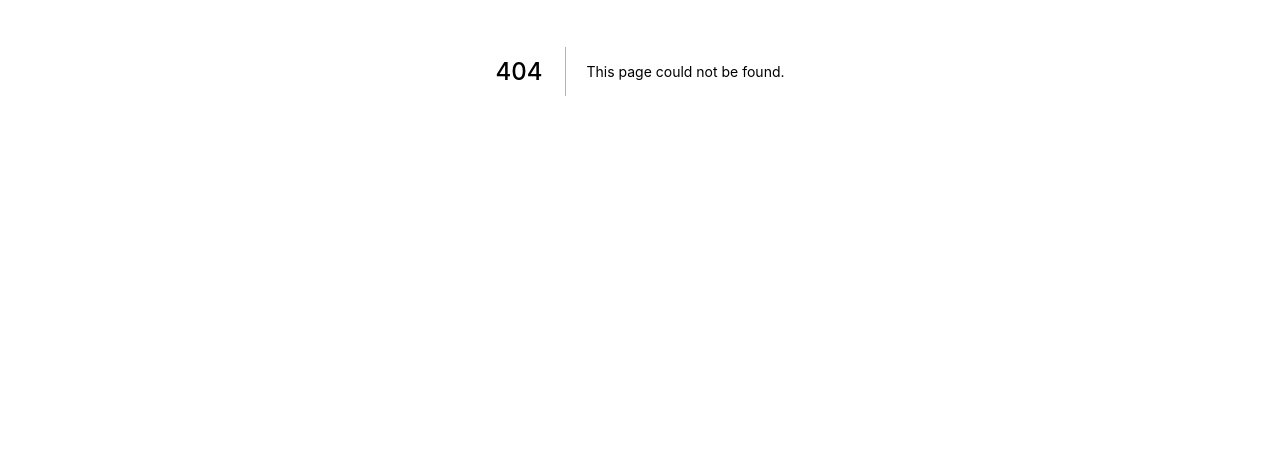
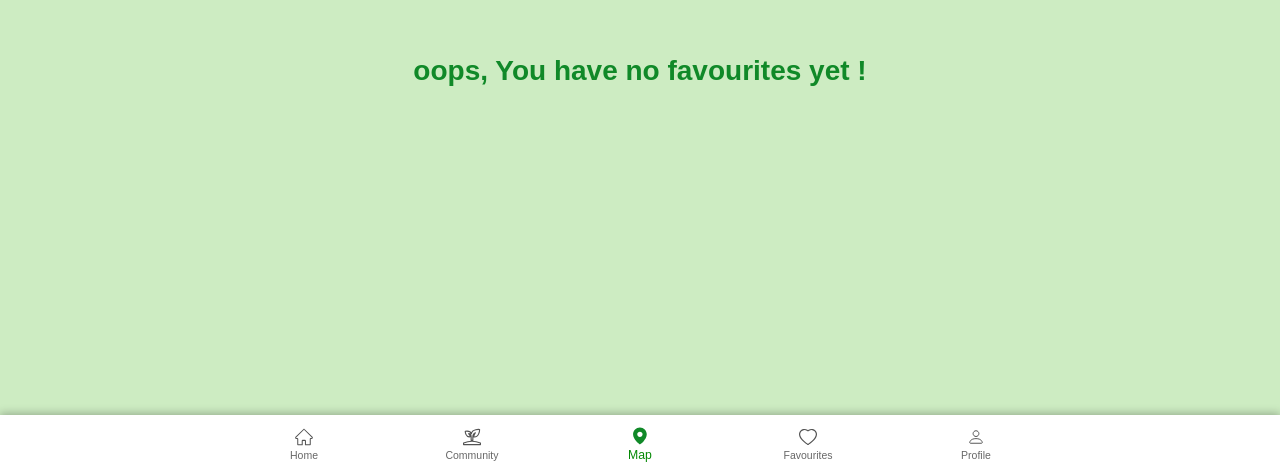
Before and after one commit to phoenixlai833/LocalToMe, a Next.js app: page /favourites in a window 1280 px wide. Before the commit this address had no page. Shown: the part 329-800 px from the top of the page. Built offline with nearby package versions, Linux system fonts and the light colour scheme.

Commit message:
add the navbar and favourites page

```diff
--- a/components/EventsList/index.jsx
+++ b/components/EventsList/index.jsx
@@ -135,7 +135,7 @@ export default function EventsList({ eventList }) {
           </EventInfo>
         </EventBlock>
       ))}
-      <ExtraSpace></ExtraSpace>
+      {/* <ExtraSpace></ExtraSpace> */}
     </div>
   );
 }
--- /dev/null
+++ b/pages/favourites.jsx
@@ -0,0 +1,34 @@
+import styled from "styled-components";
+import NavBar from '../components/NavBar';
+import { useState } from "react";
+
+const FavorPage = styled.div`
+    display: flex;
+background-color: #CDECC2;
+height: 100vh;
+width: 100vw;
+`
+
+const Text = styled.h1`
+
+margin: 0 auto;
+color: #108928;
+justify-content: center;
+align-self: center;
+
+`
+
+
+export default function Favorites() {
+    const [navValue, setNavValue] = useState(2);
+    return (
+        <FavorPage>
+            <Text>oops, You have no favourites yet !</Text>
+            <NavBar value={navValue} onChange={(event, newValue) => {
+                setNavValue(newValue);
+            }} />
+        </FavorPage>
+    )
+
+
+}
```
Also changed, not shown: pages/profile/index.jsx (+11 -1 lines).
